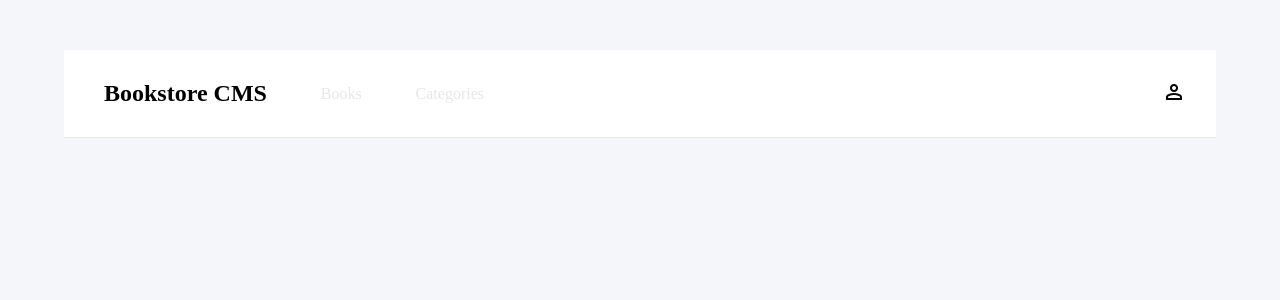
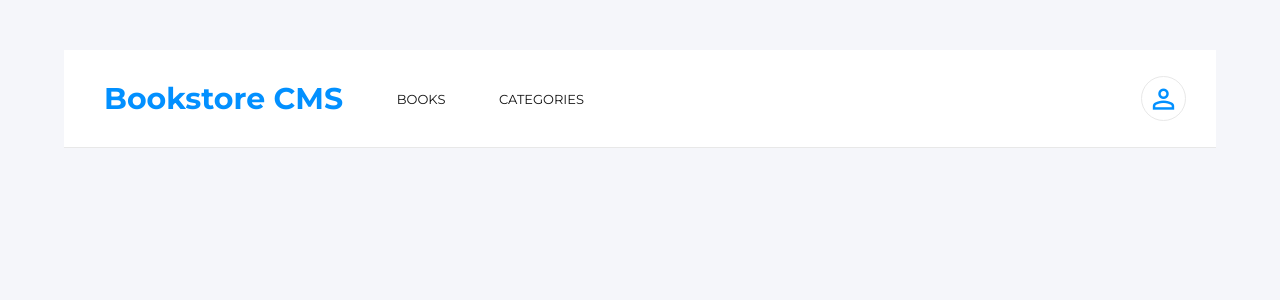
Before and after one commit to jmonto55/Bookstore, a React (Create React App) app: page / in a window 1280 px wide. Shown: the top 300 px of the page. Built offline with nearby package versions, Linux system fonts and the light colour scheme.

Commit message:
Add header components and styles

```diff
--- a/public/index.html
+++ b/public/index.html
@@ -3,7 +3,7 @@
   <head>
     <meta charset="utf-8" />
     <link rel="icon" href="%PUBLIC_URL%/favicon.ico" />
-    <link rel="stylesheet" href="https://fonts.googleapis.com/css2?family=Material+Symbols+Outlined:opsz,wght,FILL,GRAD@40,200,1,0" />
+    <link rel="stylesheet" href="https://fonts.googleapis.com/css2?family=Material+Symbols+Outlined:opsz,wght,FILL,GRAD@48,200,1,0" />
     <meta name="viewport" content="width=device-width, initial-scale=1" />
     <meta name="theme-color" content="#000000" />
     <meta
--- a/src/components/Navbar.jsx
+++ b/src/components/Navbar.jsx
@@ -3,9 +3,15 @@ import styles from '../sass/Navbar.module.scss';
 
 const Navbar = () => {
   const linkStyles = {
-    color: '#e7e7e7',
+    color: '#121212',
     textDecoration: 'none',
-    fontSize: '1',
+    fontSize: '0.813rem',
+    fontFamily: 'Montserrat',
+  };
+  const userStyles = {
+    color: '#0290ff',
+    fontSize: '2rem',
+    margin: 'auto',
   };
   return (
     <div className={styles.navbar_wrapper}>
@@ -15,14 +21,14 @@ const Navbar = () => {
             <h1 className={styles.navbar_brand}>Bookstore CMS</h1>
           </li>
           <li>
-            <Link style={linkStyles} to="/">Books</Link>
+            <Link style={linkStyles} to="/">BOOKS</Link>
           </li>
           <li>
-            <Link style={linkStyles} to="/categories">Categories</Link>
+            <Link style={linkStyles} to="/categories">CATEGORIES</Link>
           </li>
         </ul>
-        <div className="user_wrapper">
-          <span className="user material-symbols-outlined">person</span>
+        <div className={styles.user_wrapper}>
+          <span style={userStyles} className="material-symbols-outlined">person</span>
         </div>
       </nav>
     </div>
--- a/src/sass/Navbar.module.scss
+++ b/src/sass/Navbar.module.scss
@@ -3,12 +3,30 @@
 .navbar_wrapper {
   border-bottom: solid 1px $line-grey;
   @include flex_box($padd: 10px, $marg: 0, $color: $lig-blue, $flex-d: row, $justify: center, $align: center);
+
   .navbar {
     @include flex_box($padd: 10px, $marg: 0 10px, $color: $lig-blue, $flex-d: row, $justify: space-between, $align: center);
+
     .navbar_list {
-      max-width: 400px;
+      max-width: 500px;
       width: 60%;
       @include flex_box($padd: 10px, $marg: 0, $color: $lig-blue, $flex-d: row, $justify: space-between, $align: center);
+
+      .navbar_brand {
+        font-size: $lg-fs;
+        font-family: $montserrat;
+        font-weight: bold;
+        color: $lig-blue;
+      }
+    }
+
+    .user_wrapper {
+      border: solid 1.5px $line-grey;
+      width: 45px;
+      height: 45px;
+      display: flex;
+      border-radius: 50%;
+      cursor: pointer;
     }
   }
 }
--- a/src/sass/_vars&mixins.scss
+++ b/src/sass/_vars&mixins.scss
@@ -3,10 +3,10 @@
 @import url('https://fonts.googleapis.com/css2?family=Montserrat:wght@300;400;700&display=swap');
 $roboto: 'Roboto Slab', serif;
 $montserrat: 'Montserrat', sans-serif;
-$sm-fs: 1rem;
-$md-fs: 1.4rem;
-$lg-fs: 2rem;
-$xlg-fs: 4rem;
+$sm-fs: 0.875rem;
+$md-fs: 1.375rem;
+$lg-fs: 1.875rem;
+$xlg-fs: 2rem;
 
 // Colors
 $lig-blue: #0290ff;
```
